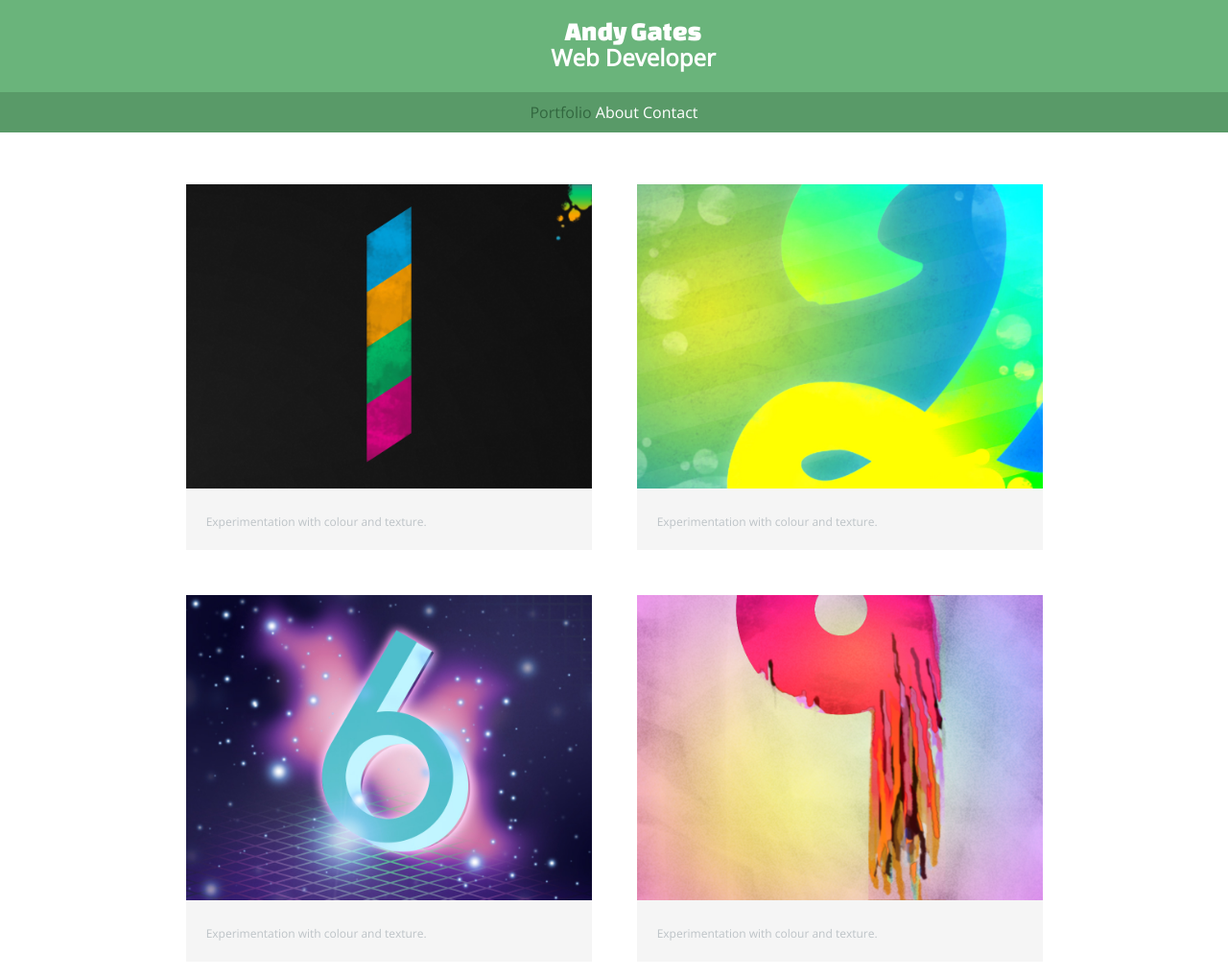
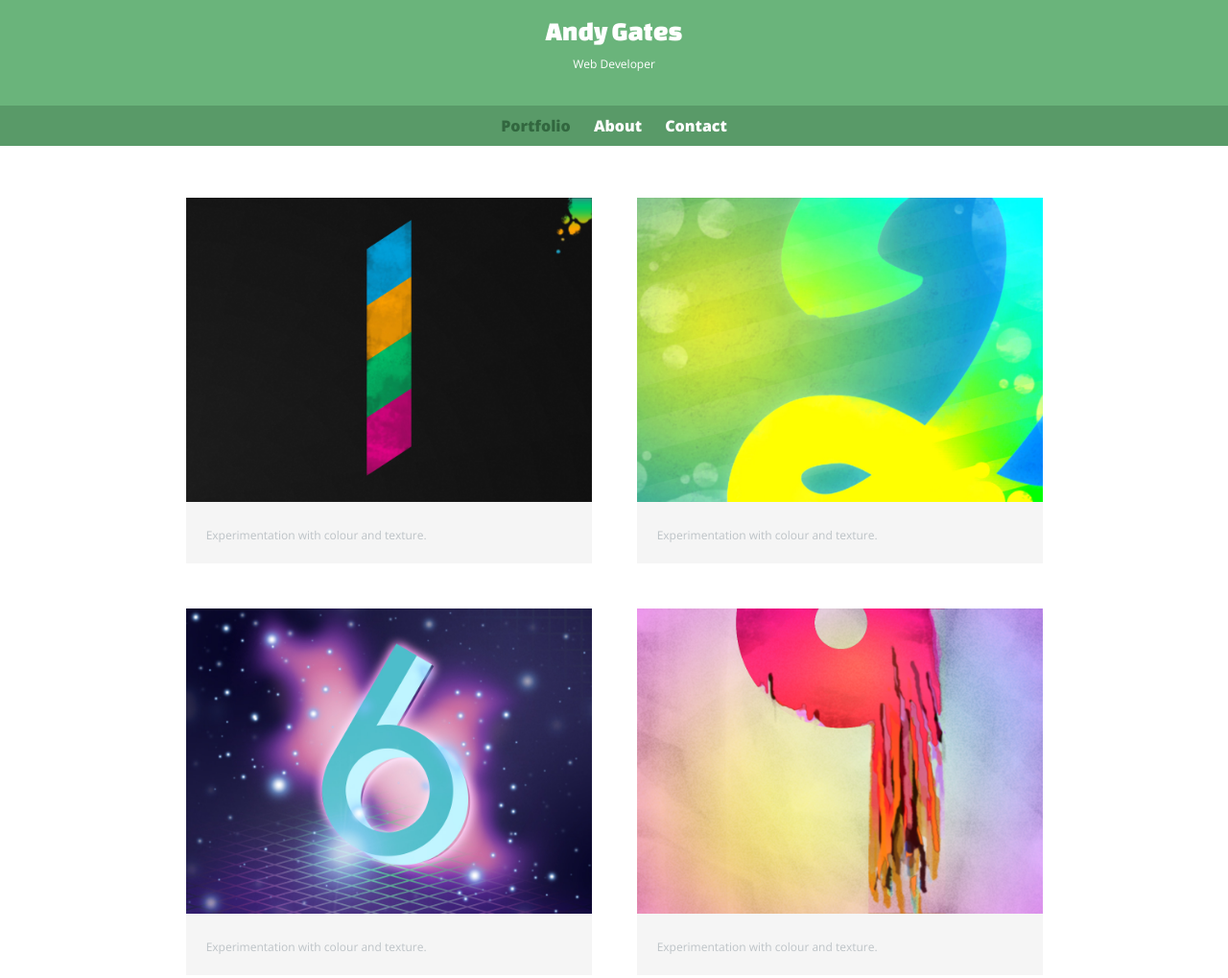
Before and after one commit to Andy010/my-website, a plain HTML site: page index.html in a window 1280 px wide. Shown: the top 1019 px of the page at 96% size. Drawn offline with nearby package versions, Linux system fonts and the light colour scheme.

Commit message:
Polished nav, polished h2 & polished footer

```diff
--- a/css/main.css
+++ b/css/main.css
@@ -36,6 +36,7 @@ header {
 #logo {
 	text-align: center;
 	margin: 0;
+	padding: 0;
 }
 
 h1 {
@@ -46,7 +47,16 @@ h1 {
 	line-height: 0.8em;
 }
 
+h2 {
+	font-family: 'Open Sans', sans-serif;
+	font-size: 0.75em;
+	padding: 15px;
+	font-weight: 400;
+}
 
+header ul {
+	padding: 0;
+}
 
 /*#########################
 Footer
@@ -58,6 +68,12 @@ footer {
 	clear: both;
 	padding: 50px 0 0 0;
 	color: #ccc ;
+}
+
+.social-icon {
+	width: 20px;
+	height: 20px;
+	margin: 0 5px;
 }
 
 
@@ -82,6 +98,10 @@ nav li {
 	display: inline-block;
 }
 
+nav a {
+	font-weight: 800;
+	padding: 15px 10px;
+}
 /*#########################
 Page: Portfolio
 #########################*/
--- a/index.html
+++ b/index.html
@@ -4,7 +4,7 @@
     <meta charset="utf-8">
     <title>Andy Gates | Web developer</title>
     <link rel="stylesheet" href="css/normalize.css">
-    <link href='http://fonts.googleapis.com/css?family=Changa+One|Open+Sans' rel='stylesheet' type='text/css'>
+    <link href='http://fonts.googleapis.com/css?family=Open+Sans:400,800|Changa+One' rel='stylesheet' type='text/css'>
     <link rel="stylesheet" href="css/main.css">
   </head>
   <body>
@@ -51,8 +51,8 @@
         </ul>
       </section>
       <footer>
-        <a href"http://twitter.com/AndyGates010"><img src="img/twitter-wrap.png" alt="Twitter Logo"></a>
-        <a href"http://www.facebook.com/andy.f.gates"><img src="img/facebook-wrap.png" alt"Facebook Logo"></a>
+        <a href"http://twitter.com/AndyGates010"><img src="img/twitter-wrap.png" alt="Twitter Logo" class="social-icon"></a>
+        <a href"http://www.facebook.com/andy.f.gates"><img src="img/facebook-wrap.png" alt"Facebook Logo" class="social-icon"></a>
         <p>&copy; 2015 Andy Gates.</p>
       </footer>
     </div>
```
